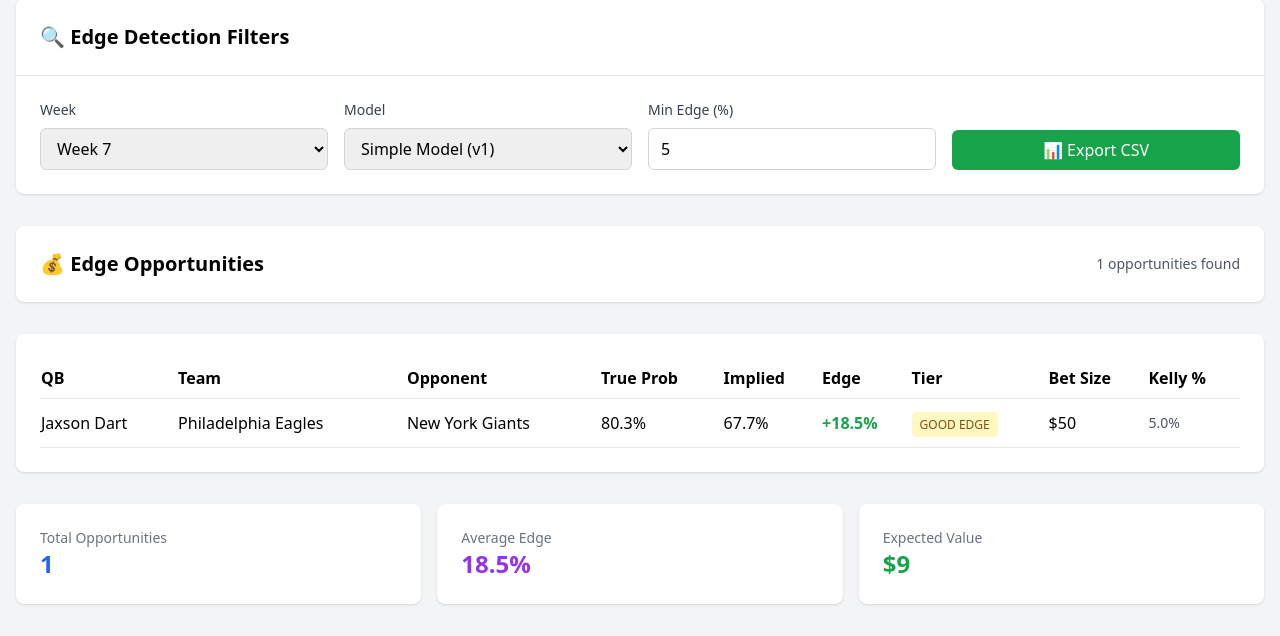
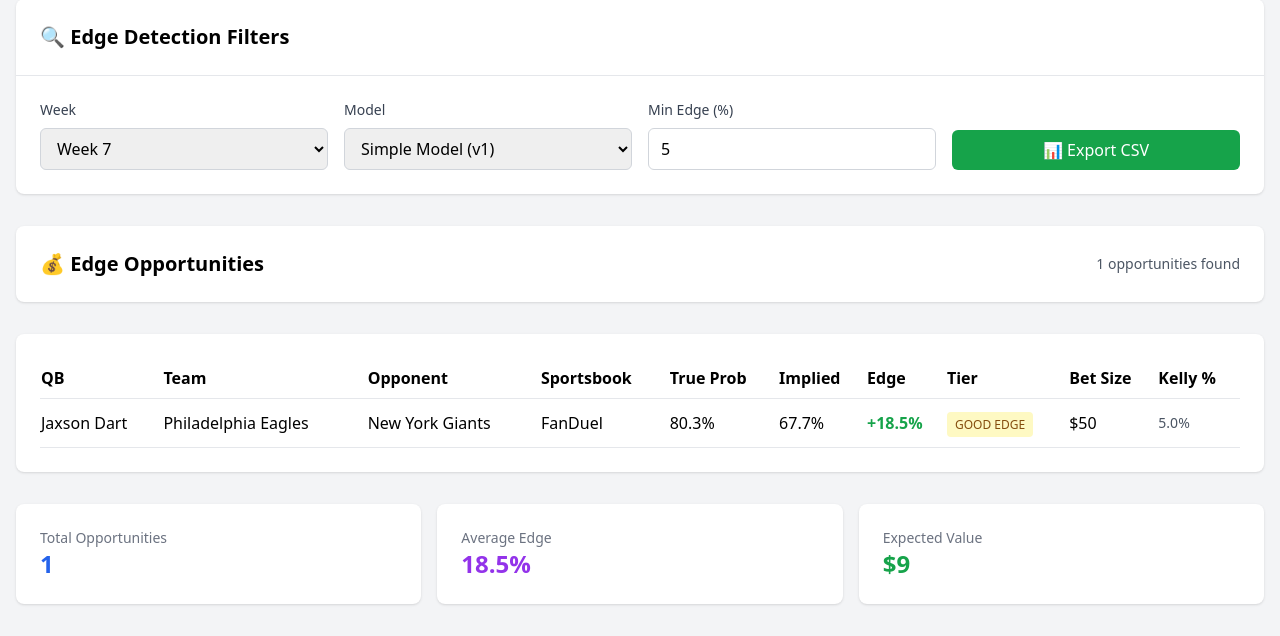
Before and after one commit to VatoCodes/Bet-That_Proof-of-Concept, a Flask app: page /edges in a window 1280 px wide. Shown: the part 97-733 px from the top of the page. Run offline with Flask 3, Linux system fonts and the light colour scheme; data comes from the database, SQL or seed files in the repository; some libraries are stand-ins or nearby versions.

Commit message:
Add sportsbook column to Dashboard and Edges pages
- Added Sportsbook column to the Edge Opportunities table on Dashboard page
- Added Sportsbook column to the Edge Opportunities table on Edges page
- Updated CSV export functionality to include Sportsbook information
- Display 'N/A' when sportsbook data is not available

🤖 Generated with [Claude Code](https://claude.com/claude-code)

Co-Authored-By: Claude <noreply@anthropic.com>

```diff
--- a/dashboard/templates/edges.html
+++ b/dashboard/templates/edges.html
@@ -75,6 +75,7 @@
                                 <th class="text-left py-2">QB</th>
                                 <th class="text-left py-2">Team</th>
                                 <th class="text-left py-2">Opponent</th>
+                                <th class="text-left py-2">Sportsbook</th>
                                 <th class="text-left py-2">True Prob</th>
                                 <th class="text-left py-2">Implied</th>
                                 <th class="text-left py-2">Edge</th>
@@ -89,6 +90,7 @@
                                     <td class="py-3 font-medium" x-text="edge.qb_name"></td>
                                     <td class="py-3" x-text="edge.qb_team || 'N/A'"></td>
                                     <td class="py-3" x-text="edge.opponent"></td>
+                                    <td class="py-3" x-text="edge.sportsbook || 'N/A'"></td>
                                     <td class="py-3" x-text="(edge.true_probability * 100).toFixed(1) + '%'"></td>
                                     <td class="py-3" x-text="(edge.implied_probability * 100).toFixed(1) + '%'"></td>
                                     <td class="py-3">
@@ -185,11 +187,12 @@ function edgesData() {
         },
 
         generateCSV() {
-            const headers = ['QB', 'Team', 'Opponent', 'True Prob (%)', 'Implied Prob (%)', 'Edge (%)', 'Tier', 'Bet Size ($)', 'Kelly (%)'];
+            const headers = ['QB', 'Team', 'Opponent', 'Sportsbook', 'True Prob (%)', 'Implied Prob (%)', 'Edge (%)', 'Tier', 'Bet Size ($)', 'Kelly (%)'];
             const rows = this.edges.map(edge => [
                 edge.qb_name,
                 edge.qb_team || 'N/A',
                 edge.opponent,
+                edge.sportsbook || 'N/A',
                 (edge.true_probability * 100).toFixed(1),
                 (edge.implied_probability * 100).toFixed(1),
                 edge.edge_percentage.toFixed(1),
--- a/dashboard/templates/index.html
+++ b/dashboard/templates/index.html
@@ -39,6 +39,7 @@
                         <tr class="border-b">
                             <th class="text-left py-2">QB</th>
                             <th class="text-left py-2">Opponent</th>
+                            <th class="text-left py-2">Sportsbook</th>
                             <th class="text-left py-2">True Prob</th>
                             <th class="text-left py-2">Implied</th>
                             <th class="text-left py-2">Edge</th>
@@ -51,6 +52,7 @@
                             <tr class="border-b hover:bg-gray-50">
                                 <td class="py-3" x-text="edge.qb_name"></td>
                                 <td class="py-3" x-text="edge.opponent"></td>
+                                <td class="py-3" x-text="edge.sportsbook || 'N/A'"></td>
                                 <td class="py-3" x-text="(edge.true_probability * 100).toFixed(1) + '%'"></td>
                                 <td class="py-3" x-text="(edge.implied_probability * 100).toFixed(1) + '%'"></td>
                                 <td class="py-3">
```
